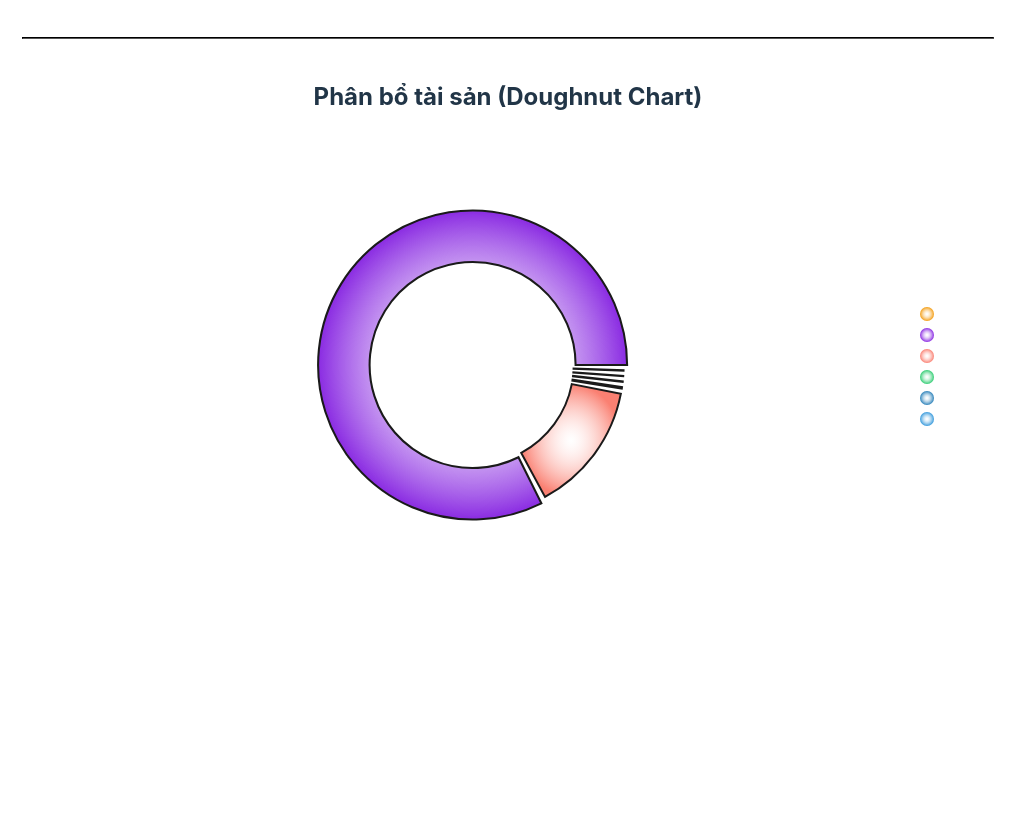
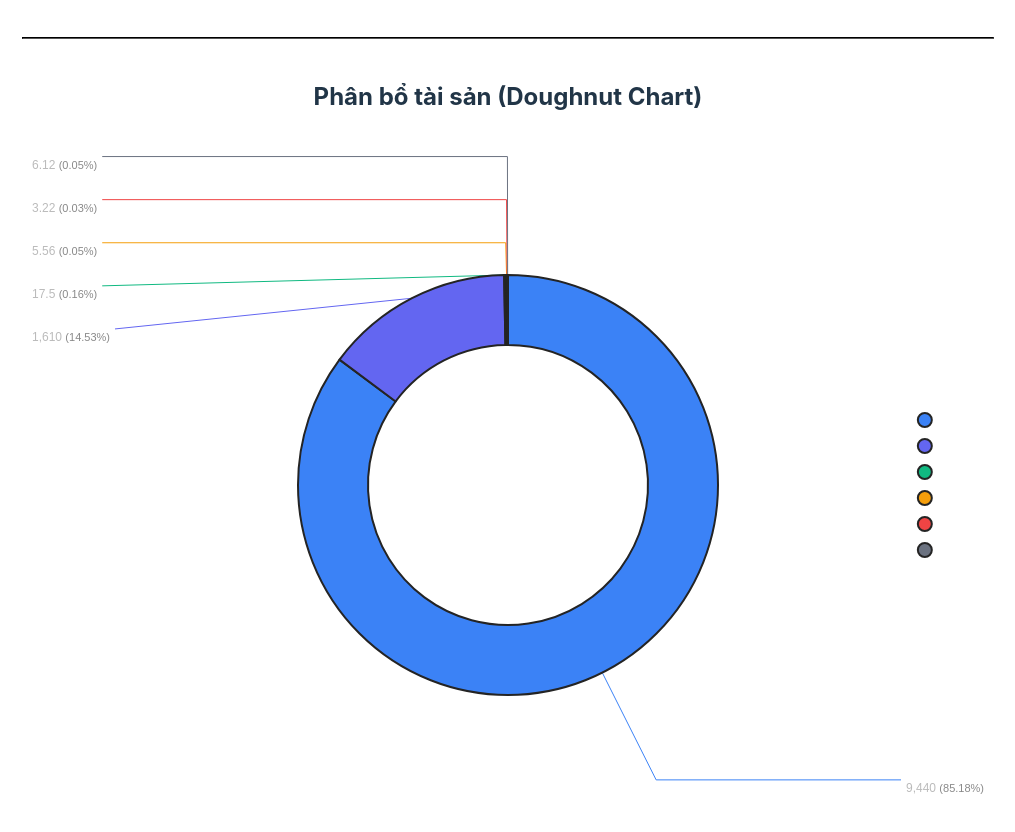
Before and after one commit to vow130504/Chart-Block-Chain, a React (Vite) app: page / in a window 1280 px wide. Shown: the part 560-1392 px from the top of the page, without its empty margins (132-1147 px from the left). Before the commit the page ends 1187 px from the top, so only its background shows below. Built offline with nearby package versions, Linux system fonts and the light colour scheme.

Commit message:
complete piechart

```diff
--- a/package.json
+++ b/package.json
@@ -13,7 +13,10 @@
     "@emotion/react": "^11.14.0",
     "@emotion/styled": "^11.14.1",
     "@mui/material": "^7.3.4",
+    "@mui/x-charts": "^8.15.0",
     "@mui/x-data-grid": "^8.15.0",
+    "echarts": "^5.6.0",
+    "echarts-for-react": "^3.0.2",
     "react": "^19.1.1",
     "react-dom": "^19.1.1",
     "recharts": "^3.3.0"
--- a/src/App.tsx
+++ b/src/App.tsx
@@ -1,11 +1,12 @@
 // File: App.tsx
 
-import React, { useCallback, useState } from 'react'; // <-- (THAY ĐỔI) Import hooks
+import React from 'react';
 import {
-  AreaChart, Area, XAxis, YAxis, CartesianGrid, Tooltip, ResponsiveContainer,
-  PieChart, Pie, Legend, Cell, Label, Sector // <-- (THAY ĐỔI) Import Sector
+  AreaChart, Area, XAxis, YAxis, CartesianGrid, Tooltip, ResponsiveContainer
 } from 'recharts';
 import './App.css';
+// Import component ECharts mới
+import EChartsPieChart from './components/EChartsPieChart';
 
 // =================================================================
 // DỮ LIỆU (KHÔNG ĐỔI)
@@ -17,169 +18,48 @@ const onChainData = [
   { date: '10/07/2025', balance: 11000 },
 ];
 const pieChartData = [
-  { name: 'BNB', value: 9440 }, { name: 'ETH', value: 1610 },
-  { name: 'AVAX', value: 17.5 }, { name: 'USDC', value: 5.56 },
-  { name: 'SIREN', value: 3.22 }, { name: 'Other', value: 6.12 },
+  { name: 'BNB', value: 9440 },
+  { name: 'ETH', value: 1610 },
+  { name: 'AVAX', value: 17.5 },
+  { name: 'USDC', value: 5.56 },
+  { name: 'SIREN', value: 3.22 },
+  { name: 'Other', value: 6.12 },
 ];
-const COLORS = ['#8a2be2', '#fa8072', '#f39c12', '#3498db', '#2980b9', '#2ecc71'];
+const COLORS = ['#3B82F6', '#6366F1', '#10B981', '#F59E0B', '#EF4444', '#6B7280'];
 const TOTAL_VALUE = 11082.4;
-
-
-// =================================================================
-// (MỚI) HÀM VẼ SHAPE KHI ACTIVE (HOVER)
-// Dựa trên sandbox bạn cung cấp và đã tùy chỉnh lại
-// =================================================================
-const renderActiveShape = (props: any) => {
-  const RADIAN = Math.PI / 180;
-  const { cx, cy, midAngle, innerRadius, outerRadius, startAngle, endAngle, fill, payload, percent, value } = props;
-  const sin = Math.sin(-RADIAN * midAngle);
-  const cos = Math.cos(-RADIAN * midAngle);
-  const sx = cx + (outerRadius + 10) * cos;
-  const sy = cy + (outerRadius + 10) * sin;
-  const mx = cx + (outerRadius + 30) * cos;
-  const my = cy + (outerRadius + 30) * sin;
-  const ex = mx + (cos >= 0 ? 1 : -1) * 22;
-  const ey = my;
-  const textAnchor = cos >= 0 ? 'start' : 'end';
-
-  return (
-    <g>
-      {/* Phần text tên token ở giữa khi hover */}
-      <text x={cx} y={cy} dy={8} textAnchor="middle" fill={fill} fontSize={16} fontWeight="bold">
-        {payload.name}
-      </text>
-      {/* Sector chính của miếng bánh */}
-      <Sector
-        cx={cx}
-        cy={cy}
-        innerRadius={innerRadius}
-        outerRadius={outerRadius}
-        startAngle={startAngle}
-        endAngle={endAngle}
-        fill={fill}
-      />
-      {/* Sector viền ngoài để làm nổi bật */}
-      <Sector
-        cx={cx}
-        cy={cy}
-        startAngle={startAngle}
-        endAngle={endAngle}
-        innerRadius={outerRadius + 6}
-        outerRadius={outerRadius + 10}
-        fill={fill}
-      />
-      {/* Đường kẻ và text chi tiết bên ngoài */}
-      <path d={`M${sx},${sy}L${mx},${my}L${ex},${ey}`} stroke={fill} fill="none" />
-      <circle cx={ex} cy={ey} r={2} fill={fill} stroke="none" />
-      <text x={ex + (cos >= 0 ? 1 : -1) * 12} y={ey} textAnchor={textAnchor} fill="#fff">
-        {`Value ${value.toFixed(2)}`}
-      </text>
-      <text x={ex + (cos >= 0 ? 1 : -1) * 12} y={ey} dy={18} textAnchor={textAnchor} fill="#999">
-        {`(${(percent * 100).toFixed(2)}%)`}
-      </text>
-    </g>
-  );
-};
 
 
 // Component App
 function App() {
-  // (MỚI) State để lưu index của slice đang được hover
-  const [activeIndex, setActiveIndex] = useState(0);
-
-  // (MỚI) Callback để cập nhật state khi người dùng hover vào một slice
-  const onPieEnter = useCallback(
-    (_: any, index: number) => {
-      setActiveIndex(index);
-    },
-    [setActiveIndex]
-  );
-  const TypedPie = Pie as any;
-
   return (
     <div>
-      {/* PHẦN 1: BIỂU ĐỒ LINE CHART (KHÔNG ĐỔI) */}
+      {/* PHẦN 1: BIỂU ĐỒ LINE CHART (KHÔNG THAY ĐỔI) */}
       <h1>Biểu đồ On-Chain Balance (Area Chart)</h1>
       <ResponsiveContainer width="100%" height={400}>
         <AreaChart data={onChainData} margin={{ top: 10, right: 30, left: 0, bottom: 0 }}>
           <defs>
             <linearGradient id="colorBalance" x1="0" y1="0" x2="0" y2="1">
-              <stop offset="5%" stopColor="#8884d8" stopOpacity={0.8}/>
-              <stop offset="95%" stopColor="#8884d8" stopOpacity={0}/>
+              <stop offset="5%" stopColor={COLORS[0]} stopOpacity={0.8}/>
+              <stop offset="95%" stopColor={COLORS[0]} stopOpacity={0}/>
             </linearGradient>
           </defs>
           <CartesianGrid strokeDasharray="3 3" strokeOpacity={0.2}/>
           <XAxis dataKey="date" stroke="#999"/>
           <YAxis stroke="#999"/>
           <Tooltip contentStyle={{ backgroundColor: '#111', border: '1px solid #555' }} labelStyle={{ color: '#fff' }}/>
-          <Area type="monotone" dataKey="balance" stroke="#8884d8" fillOpacity={1} fill="url(#colorBalance)"/>
+          <Area type="monotone" dataKey="balance" stroke={COLORS[0]} fillOpacity={1} fill="url(#colorBalance)" />
         </AreaChart>
       </ResponsiveContainer>
 
       <hr style={{ margin: '40px 0', borderColor: '#555' }}/>
 
-      {/* PHẦN 2: BIỂU ĐỒ TRÒN (ĐÃ TÍCH HỢP HIỆU ỨNG MỚI) */}
+      {/* PHẦN 2: BIỂU ĐỒ TRÒN MỚI SỬ DỤNG ECHARTS */}
       <h2>Phân bổ tài sản (Doughnut Chart)</h2>
-      <ResponsiveContainer width="100%" height={460}>
-  <PieChart>
-    <defs>
-      {COLORS.map((color, index) => (
-        <radialGradient id={`grad-${index}`} key={index}>
-          <stop offset="0%" stopColor="#fff" stopOpacity={0.3}/>
-          <stop offset="100%" stopColor={color}/>
-        </radialGradient>
-      ))}
-    </defs>
-
-    <Tooltip
-      contentStyle={{ backgroundColor: '#111', border: '1px solid #555', borderRadius: '10px' }}
-      labelStyle={{ color: '#fff', fontWeight: 'bold' }}
-    />
-    <Legend
-      layout="vertical"
-      align="right"
-      verticalAlign="middle"
-      iconType="circle"
-      wrapperStyle={{ color: '#fff', fontSize: 14 }}
-    />
-
-    <TypedPie
-      activeIndex={activeIndex}
-      activeShape={renderActiveShape}
-      onMouseEnter={onPieEnter}
-      data={pieChartData}
-      cx="50%"
-      cy="50%"
-      innerRadius={100}
-      outerRadius={150}
-      paddingAngle={2}
-      dataKey="value"
-    >
-      <Label
-        value={`$${TOTAL_VALUE.toLocaleString()}`}
-        position="center"
-        fill="#fff"
-        fontSize={28}
-        fontWeight="700"
+      <EChartsPieChart
+        data={pieChartData}
+        colors={COLORS}
+        totalValue={TOTAL_VALUE}
       />
-      {pieChartData.map((entry, index) => (
-        <Cell
-          key={`cell-${index}`}
-          fill={`url(#grad-${index})`}
-          stroke="#1a1a1a"
-          strokeWidth={2}
-          style={{
-            filter: activeIndex === index ? 'drop-shadow(0 0 10px rgba(255,255,255,0.5))' : 'none',
-            transform: activeIndex === index ? 'scale(1.03)' : 'scale(1)',
-            transformOrigin: 'center',
-            transition: 'all 0.3s ease'
-          }}
-        />
-      ))}
-    </TypedPie>
-  </PieChart>
-</ResponsiveContainer>
-
     </div>
   );
 }
--- /dev/null
+++ b/src/components/EChartsPieChart.tsx
@@ -0,0 +1,133 @@
+// File: src/EChartsPieChart.tsx
+
+import React from 'react';
+import ReactECharts from 'echarts-for-react';
+import type { EChartsOption } from 'echarts';
+
+// Định nghĩa kiểu dữ liệu cho props
+interface EChartsPieChartProps {
+  data: { name: string; value: number }[];
+  colors: string[];
+  totalValue: number;
+}
+
+const EChartsPieChart: React.FC<EChartsPieChartProps> = ({ data, colors, totalValue }) => {
+
+  const option: EChartsOption = {
+    // Tooltip khi hover
+    tooltip: {
+      trigger: 'item',
+      formatter: '{b}: {c} ({d}%)',
+      backgroundColor: '#111',
+      borderColor: '#555',
+      textStyle: {
+        color: '#fff'
+      }
+    },
+    // Chú giải (Legend)
+    legend: {
+      orient: 'vertical',
+      right: 10,
+      top: 'center',
+      textStyle: {
+        color: '#fff'
+      },
+      icon: 'circle'
+    },
+    // Cấu hình series cho biểu đồ
+    series: [
+      {
+        name: 'Asset Allocation',
+        type: 'pie',
+        // Vị trí và kích thước
+        radius: ['40%', '60%'], // Tương đương innerRadius và outerRadius
+        center: ['50%', '50%'], // Đẩy tâm sang trái một chút để có chỗ cho legend
+
+        // Dữ liệu
+        data: data.map((item, index) => ({
+          ...item,
+          itemStyle: {
+            color: colors[index % colors.length],
+            borderColor: '#242424', // Màu nền làm viền
+            borderWidth: 2,
+          },
+        })),
+
+        // Tắt việc hiển thị label chồng lên nhau
+        avoidLabelOverlap: true,
+
+        // Cấu hình cho nhãn (label)
+        label: {
+          show: true,
+          alignTo: 'edge',
+          minMargin: 5,
+          edgeDistance: 10,
+          lineHeight: 18,
+          // Định dạng nội dung nhãn
+          formatter: (params) => {
+            const percent = params.percent != null ? params.percent.toFixed(2) : 0;
+            return `{name|${params.name}}\n{value|${params.value?.toLocaleString()}} {percent|(${percent}%)}`;
+          },
+          rich: {
+            name: {
+              fontSize: 14,
+              fontWeight: 600,
+              color: '#fff'
+            },
+            value: {
+              fontSize: 12,
+              color: '#bbb',
+            },
+            percent: {
+              fontSize: 11,
+              color: '#888'
+            }
+          }
+        },
+
+        // Cấu hình đường kẻ nối (labelLine)
+        labelLine: {
+          length: 120,
+          length2: 30,
+          maxSurfaceAngle: 30,
+          show: true
+        },
+
+        // **Đây là phần quan trọng nhất từ code mẫu của bạn**
+        // Tự động điều chỉnh vị trí nhãn để không bị chồng chéo
+        labelLayout(params: any) {
+          const isLeft = params.labelRect.x < (params.chart.getWidth() / 2);
+          const points = params.labelLinePoints;
+          // Cập nhật điểm cuối của đường kẻ nối
+          points[2][0] = isLeft
+            ? params.labelRect.x
+            : params.labelRect.x + params.labelRect.width;
+          return {
+            labelLinePoints: points
+          };
+        },
+
+        // Text hiển thị ở giữa
+        emphasis: {
+          label: {
+            show: true,
+            fontSize: '18',
+            fontWeight: 'bold'
+          }
+        },
+      }
+    ]
+  };
+
+  return (
+    <ReactECharts
+      option={option}
+      style={{ height: '700px', width: '100%' }}
+      notMerge={true}
+      lazyUpdate={true}
+      theme={"dark"}
+    />
+  );
+};
+
+export default EChartsPieChart;
```
Also changed, not shown: 1 other file (tests, documents, lock files or other folders).
